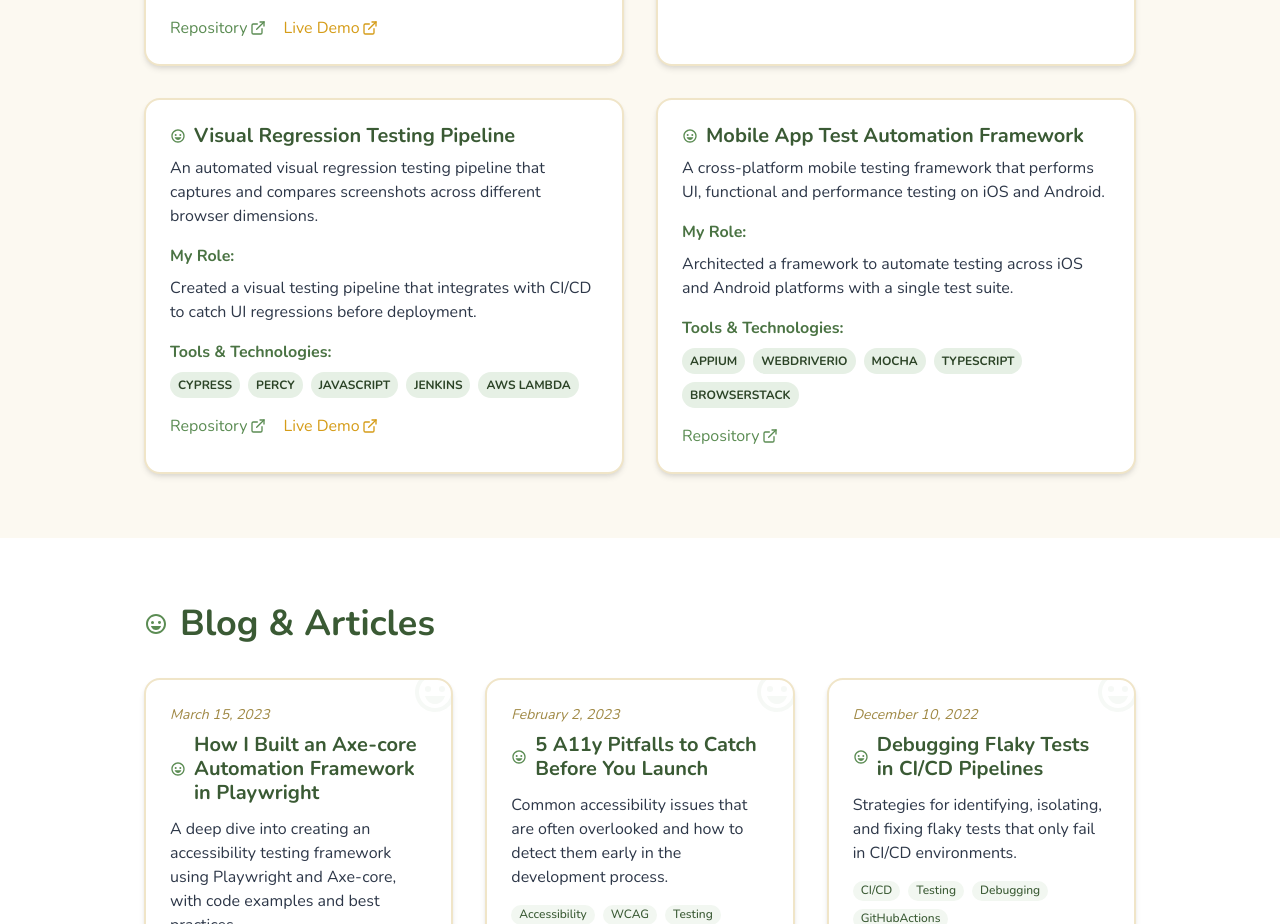
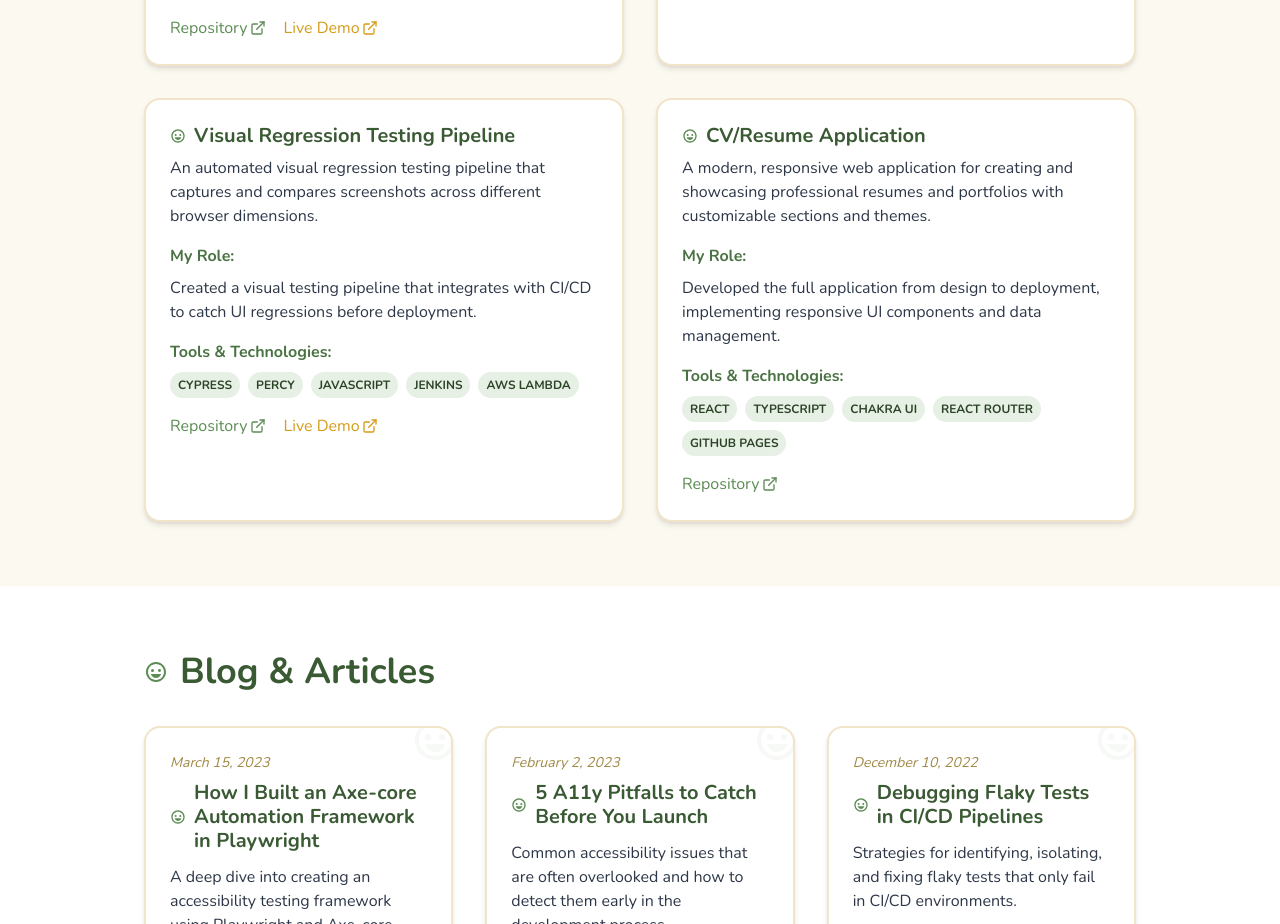
Before and after one commit to Corythchambers/qactus, a React (Create React App) app: page / in a window 1280 px wide. Shown: the part 1689-2613 px from the top of the page. Built offline with nearby package versions, Linux system fonts and the light colour scheme.

Commit message:
Updating resume and project

```diff
--- a/src/components/Projects.tsx
+++ b/src/components/Projects.tsx
@@ -176,12 +176,18 @@ const Projects = () => {
       demoUrl: "https://example.com/visual-tests-dashboard",
     },
     {
-      title: "Mobile App Test Automation Framework",
+      title: "CV/Resume Application",
       description:
-        "A cross-platform mobile testing framework that performs UI, functional and performance testing on iOS and Android.",
-      role: "Architected a framework to automate testing across iOS and Android platforms with a single test suite.",
-      tools: ["Appium", "WebdriverIO", "Mocha", "TypeScript", "BrowserStack"],
-      repoUrl: "https://github.com/username/mobile-test-framework",
+        "A modern, responsive web application for creating and showcasing professional resumes and portfolios with customizable sections and themes.",
+      role: "Developed the full application from design to deployment, implementing responsive UI components and data management.",
+      tools: [
+        "React",
+        "TypeScript",
+        "Chakra UI",
+        "React Router",
+        "GitHub Pages",
+      ],
+      repoUrl: "https://github.com/Corythchambers/qactus",
     },
   ];
 
```
Also changed, not shown: 1 other file (tests, documents, lock files or other folders).
